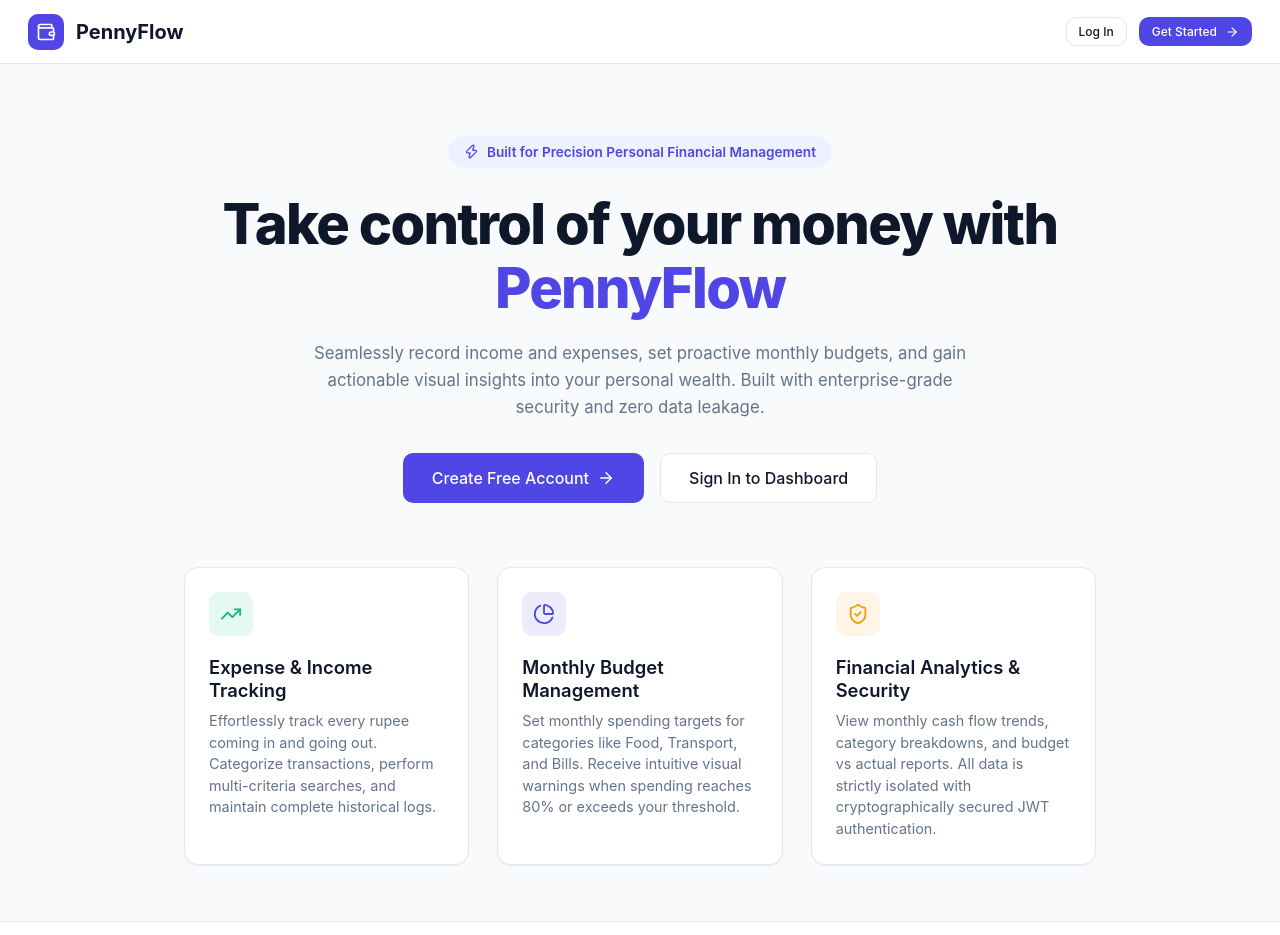
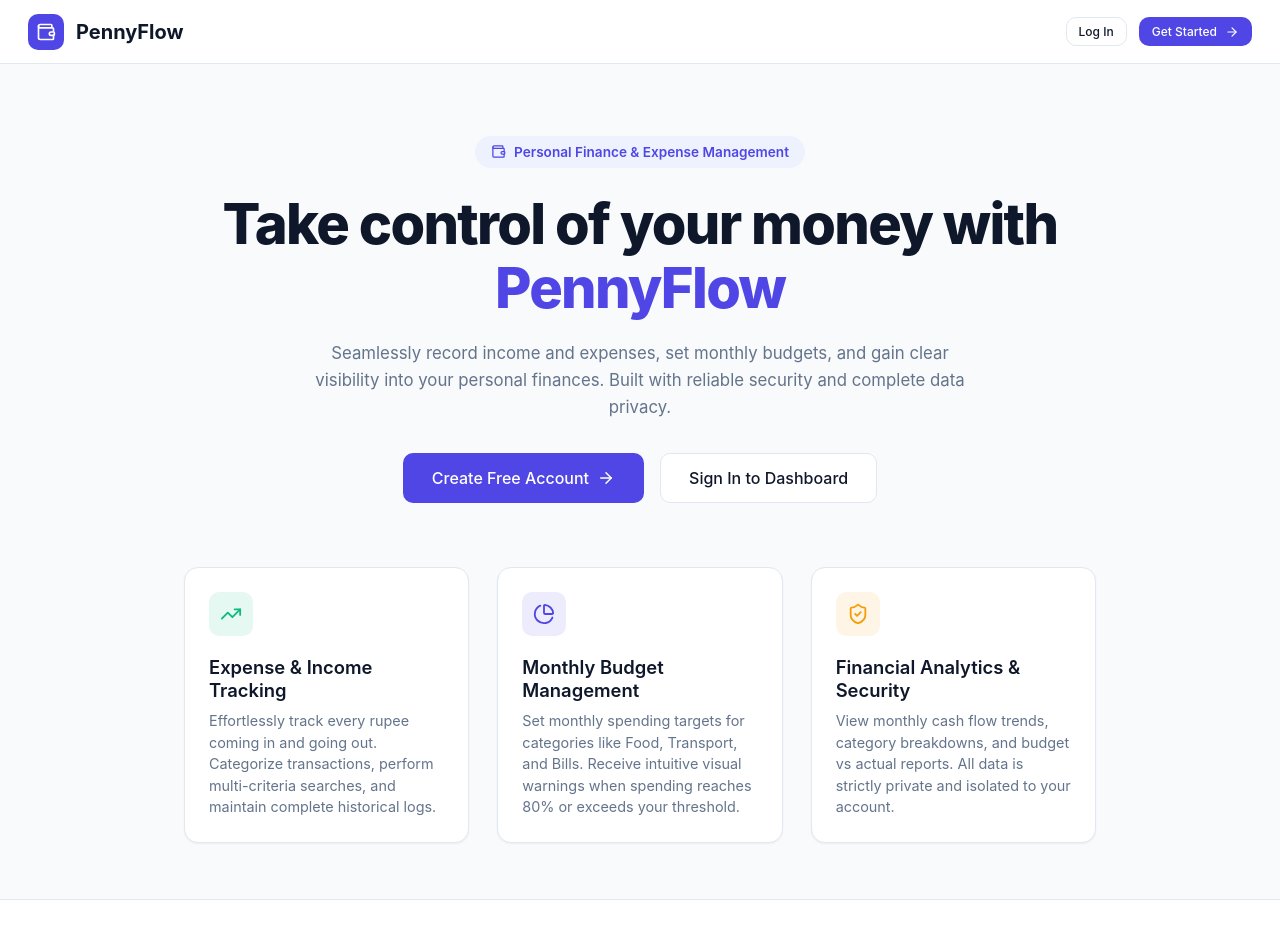
Before and after one commit to Manasa120205/FinanceFlow-Expense-Management, a React (Vite) app in the folder frontend/: page / in a window 1280 px wide. Shown: the top 935 px of the page. Built offline with nearby package versions, Linux system fonts and the light colour scheme; no server answers.

Commit message:
Clean up browser title, remove em-dash near PennyFlow, and sanitize UI copy

```diff
--- a/frontend/index.html
+++ b/frontend/index.html
@@ -4,9 +4,9 @@
     <meta charset="UTF-8" />
     <link rel="icon" type="image/svg+xml" href="/favicon.svg" />
     <meta name="viewport" content="width=device-width, initial-scale=1.0" />
-    <meta name="description" content="PennyFlow — Personal Finance & Expense Management Platform. Secure, real-time income, expense, and budget tracking." />
+    <meta name="description" content="PennyFlow: Personal Finance & Expense Management Platform. Secure, real-time income, expense, and budget tracking." />
     <meta name="theme-color" content="#4f46e5" />
-    <title>PennyFlow — Personal Finance & Expense Management Platform</title>
+    <title>PennyFlow</title>
   </head>
   <body>
     <div id="root"></div>
--- a/frontend/src/pages/AnalyticsPage.jsx
+++ b/frontend/src/pages/AnalyticsPage.jsx
@@ -85,7 +85,7 @@ export default function AnalyticsPage() {
         <div className="page-title-group">
           <h1>Financial Analytics</h1>
           <p className="page-subtitle">
-            Comprehensive charts and visual intelligence powered by your real transaction data.
+            Comprehensive financial charts and cash flow trends based on your real transaction data.
           </p>
         </div>
 
@@ -131,7 +131,7 @@ export default function AnalyticsPage() {
       </div>
 
       {loading ? (
-        <LoadingSpinner fullPage text="Synthesizing financial analytics and charts..." />
+        <LoadingSpinner fullPage text="Loading financial analytics..." />
       ) : error ? (
         <div className="card" style={{ textAlign: 'center', padding: '3rem' }}>
           <p className="text-danger" style={{ marginBottom: '1rem' }}>
--- a/frontend/src/pages/BudgetsPage.jsx
+++ b/frontend/src/pages/BudgetsPage.jsx
@@ -236,7 +236,7 @@ export default function BudgetsPage() {
 
       {/* Budgets Grid */}
       {loading ? (
-        <LoadingSpinner text="Calculating categorical budgets and expenditures..." />
+        <LoadingSpinner text="Loading budgets..." />
       ) : error ? (
         <div className="card" style={{ textAlign: 'center', padding: '2rem' }}>
           <p className="text-danger" style={{ marginBottom: '1rem' }}>
--- a/frontend/src/pages/LandingPage.jsx
+++ b/frontend/src/pages/LandingPage.jsx
@@ -8,7 +8,6 @@ import {
   ArrowRight,
   CheckCircle2,
   Lock,
-  Zap,
 } from 'lucide-react';
 import { useAuth } from '../context/AuthContext';
 
@@ -69,7 +68,7 @@ export default function LandingPage() {
             marginBottom: '1.5rem',
           }}
         >
-          <Zap size={15} /> Built for Precision Personal Financial Management
+          <Wallet size={15} /> Personal Finance & Expense Management
         </div>
 
         <h1
@@ -95,9 +94,9 @@ export default function LandingPage() {
             margin: '0 auto 2rem',
           }}
         >
-          Seamlessly record income and expenses, set proactive monthly budgets,
-          and gain actionable visual insights into your personal wealth. Built with
-          enterprise-grade security and zero data leakage.
+          Seamlessly record income and expenses, set monthly budgets,
+          and gain clear visibility into your personal finances. Built with
+          reliable security and complete data privacy.
         </p>
 
         <div className="landing-hero-actions">
@@ -182,7 +181,7 @@ export default function LandingPage() {
             </h3>
             <p style={{ color: 'var(--text-muted)', fontSize: '0.9rem', lineHeight: 1.5 }}>
               View monthly cash flow trends, category breakdowns, and budget vs actual reports.
-              All data is strictly isolated with cryptographically secured JWT authentication.
+              All data is strictly private and isolated to your account.
             </p>
           </div>
         </div>
@@ -199,9 +198,9 @@ export default function LandingPage() {
           fontSize: '0.875rem',
         }}
       >
-        <p>© {new Date().getFullYear()} PennyFlow Platform. All rights reserved.</p>
+        <p>© {new Date().getFullYear()} PennyFlow. All rights reserved.</p>
         <p style={{ marginTop: '0.35rem', fontSize: '0.75rem', color: 'var(--text-subtle)' }}>
-          Secure • Production-Ready • PostgreSQL Relational Architecture
+          Secure and Private Personal Finance Management
         </p>
       </footer>
     </div>
```
